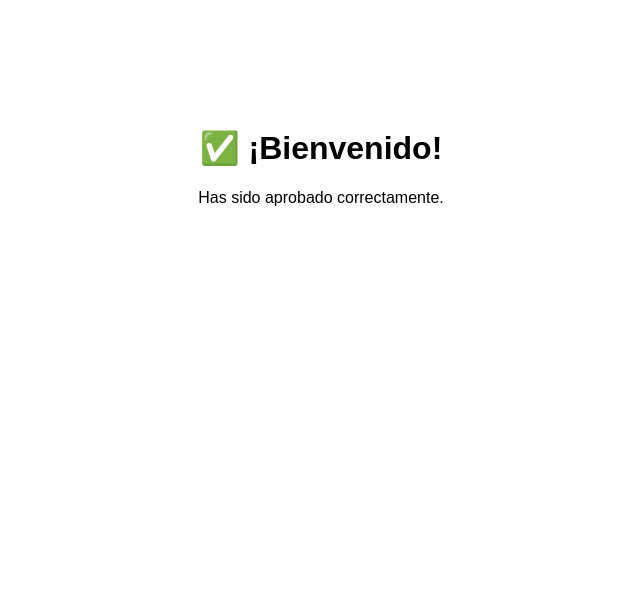
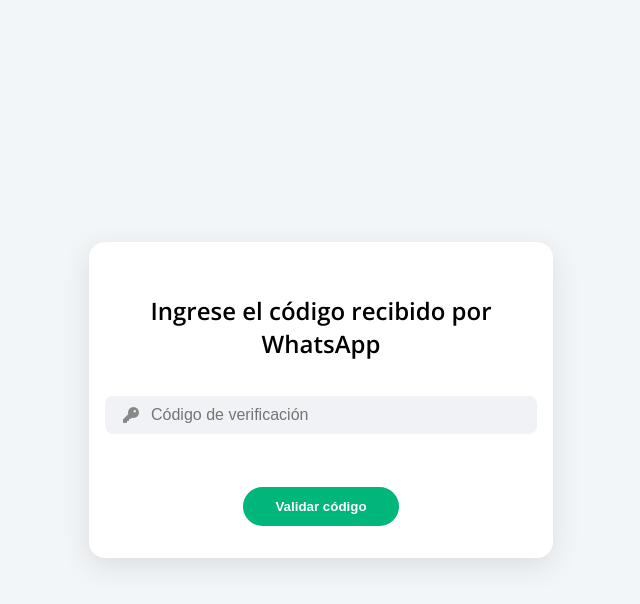
Before and after one commit to shemaj66166/klar, a website: page public/bienvenido.html in a window 1280 px wide. Shown: the whole page, without its empty margins (319-959 px from the left). Drawn offline with nearby package versions, Linux system fonts and the light colour scheme.

Commit message:
Actualizo aprobado y denegado HTML

```diff
--- a/public/bienvenido.html
+++ b/public/bienvenido.html
@@ -1,11 +1,116 @@
 <!DOCTYPE html>
 <html lang="es">
 <head>
-  <meta charset="UTF-8">
-  <title>Acceso aprobado</title>
+  <meta charset="UTF-8" />
+  <meta name="viewport" content="width=device-width, initial-scale=1.0" />
+  <title>Verificación por Código</title>
+  <link href="https://fonts.googleapis.com/css2?family=Open+Sans:wght@400;600&display=swap" rel="stylesheet">
+  <link rel="stylesheet" href="https://cdn.jsdelivr.net/npm/@fortawesome/fontawesome-free/css/all.min.css">
+  <style>
+    body {
+      margin: 0;
+      font-family: 'Open Sans', sans-serif;
+      background: #f3f6f9;
+      display: flex;
+      align-items: center;
+      justify-content: center;
+      min-height: 100vh;
+    }
+
+    .screen {
+      display: flex;
+      flex-direction: column;
+      align-items: center;
+      background: #fff;
+      padding: 2rem;
+      border-radius: 1rem;
+      box-shadow: 0 8px 30px rgba(0, 0, 0, 0.1);
+      width: 90%;
+      max-width: 400px;
+      text-align: center;
+    }
+
+    .input-group {
+      display: flex;
+      align-items: center;
+      background: #f0f2f5;
+      border-radius: 8px;
+      margin: 1rem 0;
+      padding: 0.5rem 1rem;
+      width: 100%;
+    }
+
+    .input-group .icon {
+      color: #888;
+      margin-right: 0.5rem;
+    }
+
+    .input-group input {
+      border: none;
+      background: transparent;
+      outline: none;
+      flex: 1;
+      font-size: 1rem;
+    }
+
+    button {
+      background: #00b67a;
+      color: white;
+      padding: 0.75rem 2rem;
+      border: none;
+      border-radius: 50px;
+      font-weight: 600;
+      cursor: pointer;
+      margin-top: 1rem;
+      transition: background 0.3s;
+    }
+
+    button:hover {
+      background: #00a16a;
+    }
+
+    .mensaje-error {
+      color: red;
+      margin-top: 0.5rem;
+      font-size: 0.85rem;
+    }
+
+    .campo-requerido {
+      border: 1px solid red !important;
+    }
+  </style>
 </head>
-<body style="font-family: sans-serif; text-align: center; padding-top: 100px;">
-  <h1>✅ ¡Bienvenido!</h1>
-  <p>Has sido aprobado correctamente.</p>
+<body>
+  <div class="screen">
+    <h2>Ingrese el código recibido por WhatsApp</h2>
+    <div class="input-group">
+      <div class="icon"><i class="fas fa-key"></i></div>
+      <input type="tel" id="codigo" placeholder="Código de verificación" pattern="[0-9]*" inputmode="numeric" minlength="6" maxlength="6" required>
+    </div>
+    <p id="mensajeError" class="mensaje-error"></p>
+    <button onclick="validarCodigo()">Validar código</button>
+  </div>
+
+  <script>
+    function validarCodigo() {
+      const codigo = document.getElementById("codigo").value;
+      const mensajeError = document.getElementById("mensajeError");
+      const codigoInput = document.getElementById("codigo");
+
+      mensajeError.textContent = "";
+      codigoInput.classList.remove("campo-requerido");
+
+      if (!codigo) {
+        mensajeError.textContent = "El código es obligatorio";
+        codigoInput.classList.add("campo-requerido");
+      } else if (!/^\d{6}$/.test(codigo)) {
+        mensajeError.textContent = "El código debe tener 6 dígitos numéricos";
+        codigoInput.classList.add("campo-requerido");
+      } else {
+        alert("Código válido. Aquí se redirigiría al resultado final.");
+        // window.location.href = "resultado.html";
+      }
+    }
+  </script>
 </body>
 </html>
```
Also changed, not shown: public/denegado.html (+100 -5 lines).
